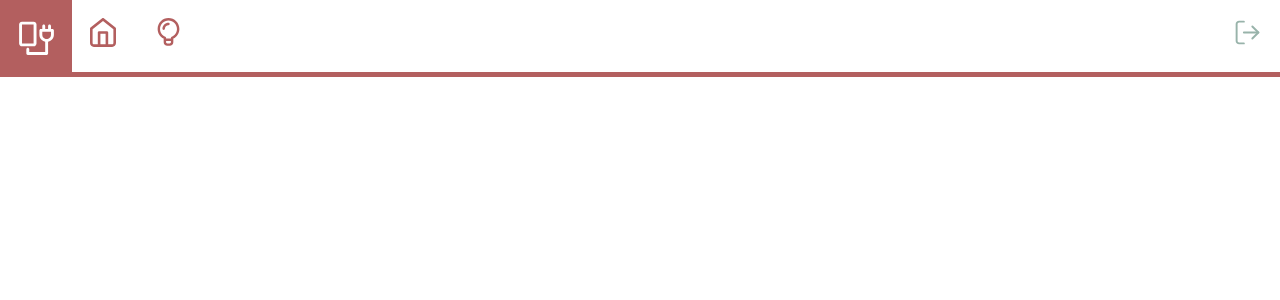
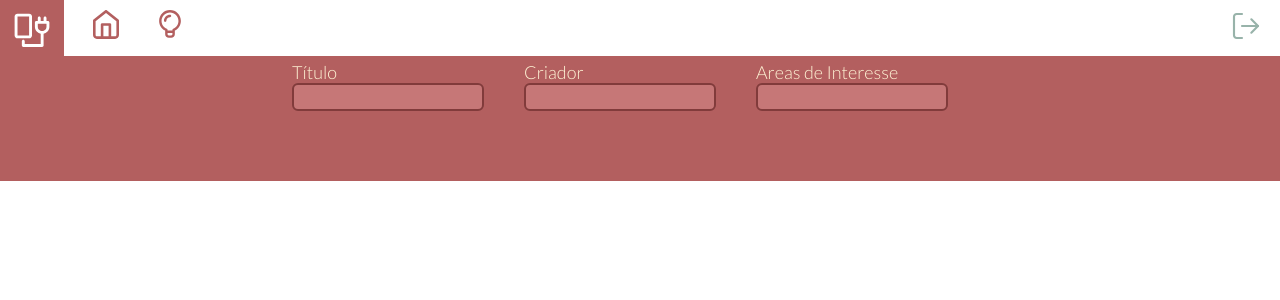
Before and after one commit to MilenaCrivella/plugue-front, an Angular app: page /home in a window 1280 px wide. Before the commit this address led to /. Shown: the top 300 px of the page. Built offline with nearby package versions, Linux system fonts and the light colour scheme.

Commit message:
Organização de pastas + pagina de dashboard

```diff
--- a/src/app/app-routing.module.ts
+++ b/src/app/app-routing.module.ts
@@ -1,7 +1,10 @@
 import { NgModule } from '@angular/core';
 import { RouterModule, Routes } from '@angular/router';
+import { DashboardComponent } from './pages/dashboard/dashboard.component';
 
-const routes: Routes = [];
+const routes: Routes = [
+  { path:"home", component: DashboardComponent }
+];
 
 @NgModule({
   imports: [RouterModule.forRoot(routes)],
--- a/src/app/app.component.html
+++ b/src/app/app.component.html
@@ -1,2 +1 @@
-<app-header></app-header>
 <router-outlet></router-outlet>
--- a/src/app/app.module.ts
+++ b/src/app/app.module.ts
@@ -4,15 +4,17 @@ import { BrowserModule } from '@angular/platform-browser';
 import { AppRoutingModule } from './app-routing.module';
 import { AppComponent } from './app.component';
 import { HeaderComponent } from './components/header/header.component';
+import { DashboardComponent } from './pages/dashboard/dashboard.component';
 
 @NgModule({
   declarations: [
     AppComponent,
-    HeaderComponent
+    HeaderComponent,
+    DashboardComponent,
   ],
   imports: [
     BrowserModule,
-    AppRoutingModule
+    AppRoutingModule,
   ],
   providers: [],
   bootstrap: [AppComponent]
--- a/src/app/components/header/header.component.html
+++ b/src/app/components/header/header.component.html
@@ -16,7 +16,7 @@
       <path fill-rule="evenodd" clip-rule="evenodd" d="M14.4999 7.24992C12.4981 7.24992 10.8749 8.87305 10.8749 10.8749C10.8749 11.5423 10.3339 12.0833 9.66659 12.0833C8.99924 12.0833 8.45825 11.5423 8.45825 10.8749C8.45825 7.53837 11.1634 4.83325 14.4999 4.83325C15.1673 4.83325 15.7083 5.37424 15.7083 6.04159C15.7083 6.70893 15.1673 7.24992 14.4999 7.24992Z" fill="#B35F5F"/>
     </svg>
   </div>
-  <svg id="logout" width="29" height="29" viewBox="0 0 30 30" fill="none" xmlns="http://www.w3.org/2000/svg">
+  <svg id="logout" viewBox="0 0 30 30" fill="none" xmlns="http://www.w3.org/2000/svg">
     <path d="M11.25 26.25H6.25C5.58696 26.25 4.95107 25.9866 4.48223 25.5178C4.01339 25.0489 3.75 24.413 3.75 23.75V6.25C3.75 5.58696 4.01339 4.95107 4.48223 4.48223C4.95107 4.01339 5.58696 3.75 6.25 3.75H11.25" stroke="#98B3AA" stroke-width="2" stroke-linecap="round" stroke-linejoin="round"/>
     <path d="M20 21.25L26.25 15L20 8.75" stroke="#98B3AA" stroke-width="2" stroke-linecap="round" stroke-linejoin="round"/>
     <path d="M26.25 15H11.25" stroke="#98B3AA" stroke-width="2" stroke-linecap="round" stroke-linejoin="round"/>
--- /dev/null
+++ b/src/app/pages/dashboard/dashboard.component.html
@@ -0,0 +1,19 @@
+<body>
+	<app-header></app-header>
+	<div id="search">
+		<form>
+			<div class="search-tools">
+				<label for="title">Título</label><br>
+				<input type="text" id="title" name="title"><br>
+			</div>
+			<div class="search-tools">
+				<label for="creator">Criador</label><br>
+				<input type="text" id="creator" name="creator">
+			</div>
+			<div class="search-tools">
+				<label for="area">Areas de Interesse</label><br>
+				<input type="text" id="area" name="area">
+			</div>
+		</form>
+	</div>
+</body>
--- /dev/null
+++ b/src/app/pages/dashboard/dashboard.component.ts
@@ -0,0 +1,15 @@
+import { Component, OnInit } from '@angular/core';
+
+@Component({
+  selector: 'app-dashboard',
+  templateUrl: './dashboard.component.html',
+  styleUrls: ['../../../assets/stylesheets/dashboard.component.scss']
+})
+export class DashboardComponent implements OnInit {
+
+  constructor() { }
+
+  ngOnInit(): void {
+  }
+
+}
--- a/src/assets/stylesheets/_colors.scss
+++ b/src/assets/stylesheets/_colors.scss
@@ -2,5 +2,5 @@ $background-color: #E5E5E5;
 $main-color: #B35F5F;
 $select-color: #C67777;
 $dark-color: #4F3938;
-$blue: 5E8392;
+$blue: #5E8392;
 $gray: #A6ACBE;
--- /dev/null
+++ b/src/assets/stylesheets/dashboard.component.scss
@@ -0,0 +1,38 @@
+@import './_colors.scss';
+
+#search {
+    background-color: $main-color;
+    width: 100vw;
+    height: 15vh;
+}
+
+form {
+	display: flex;
+	flex-direction: row;
+	flex-wrap: nowrap;
+	justify-content: center;
+	align-items: center;
+	align-content: center;
+}
+
+label {
+    font-family: 'Lato', sans-serif;
+    font-style: normal;
+    font-weight: normal;
+    font-size: 18px;
+    line-height: 22px;
+    color: #FFF5D6;
+}
+
+input {
+    background: #C67777;
+    border: 2px solid #813B3B;
+    box-sizing: border-box;
+    border-radius: 6px;
+    width: 15vw;
+    height: 3.5vh;
+}
+
+.search-tools {
+    margin-right: 5vh;
+}
--- a/src/assets/stylesheets/header.component.scss
+++ b/src/assets/stylesheets/header.component.scss
@@ -1,11 +1,12 @@
 @import './_colors.scss';
+
 header {
     background-color: #fff;
-    position: absolute;
+    position: relative;
     width: 100vw;
-    height: 9vh;
+    height: 7vh;
+    top: 0px;
     left: 0px;
-    top: 0px;
     border-bottom: 5px solid $main-color;
 }
 
@@ -14,8 +15,8 @@ header {
     position: absolute;
     display: flex;
     align-items: center;
-    width: 9vh;
-    height: 9.5vh;
+    width: 8vh;
+    height: 7.5vh;
     left: 0px;
     top: 0px;
 }
@@ -23,25 +24,29 @@ header {
 #logo {
     display: block;
     margin: auto;
+    width: 5vh;
 }
 
 #home-menu {
     position: absolute;
     left: 7%;
     color: $main-color;
-    top: 2.25vh
+    top: 1.2vh;
+    width: 4vh;
 }
 
 #idea-menu {
     position: absolute;
     left: 12%;
     color: $main-color;
-    top: 2.25vh
+    top: 1.2vh;
+    width: 4vh;
 }
 
 #logout {
     position: absolute;
-    top: 2.25vh;
+    top: 1.2vh;
     right: 2.25vh;
     color: gray;
+    width: 4vh;
 }
--- a/src/assets/stylesheets/styles.scss
+++ b/src/assets/stylesheets/styles.scss
@@ -1 +1,7 @@
 /* You can add global styles to this file, and also import other style files */
+@import url('https://fonts.googleapis.com/css2?family=Lato:wght@300&display=swap');
+
+body {
+    position: absolute;
+    margin: 0;
+}
```
Also changed, not shown: 1 other file (tests, documents, lock files or other folders).
